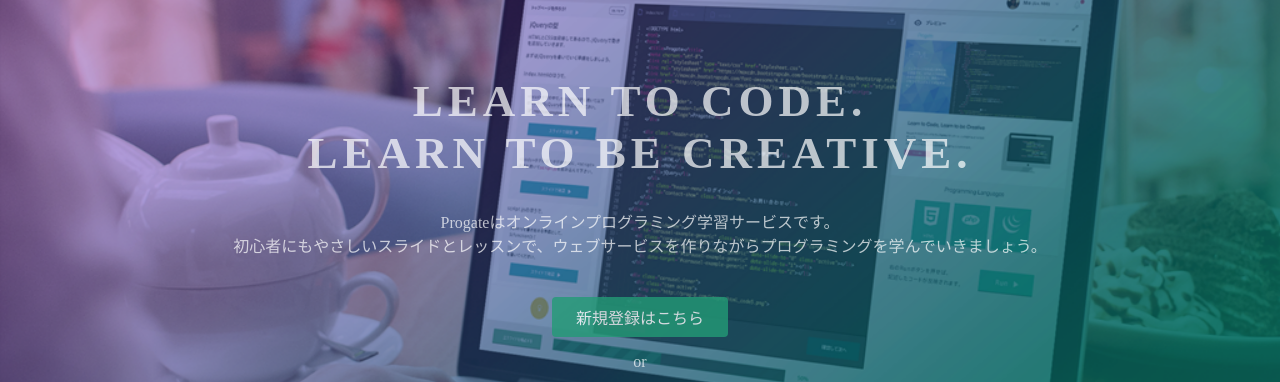
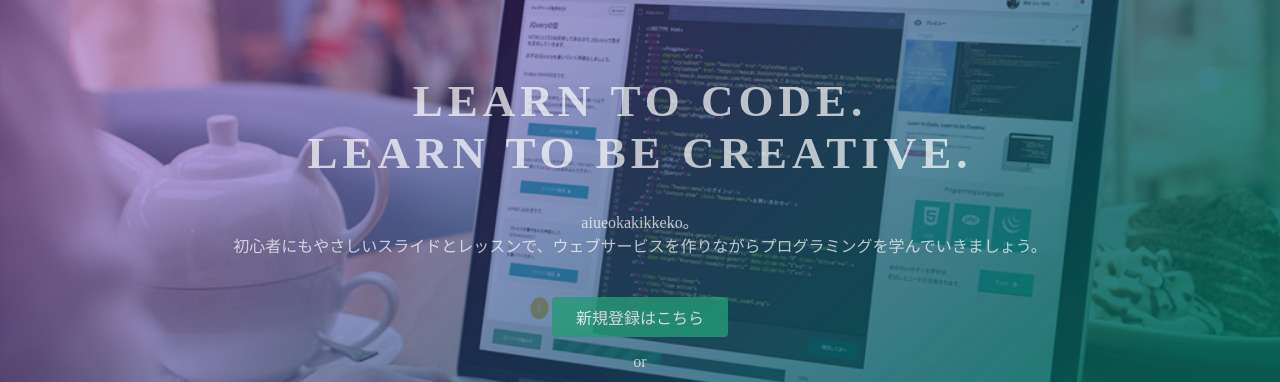
Before and after one commit to samoita0830/samoita0830.github.io, a plain HTML site: page index.html in a window 1280 px wide. Shown: the part 135-517 px from the top of the page. Drawn offline with Linux system fonts and the light colour scheme.

Commit message:
Update index.html

```diff
--- a/index.html
+++ b/index.html
@@ -24,7 +24,7 @@
   <div class="top-wrapper">
     <div class="container">
       <h1>LEARN TO CODE.<br>LEARN TO BE CREATIVE.</h1>
-      <p>Progateはオンラインプログラミング学習サービスです。<br>初心者にもやさしいスライドとレッスンで、ウェブサービスを作りながらプログラミングを学んでいきましょう。</p>
+      <p>aiueokakikkeko。<br>初心者にもやさしいスライドとレッスンで、ウェブサービスを作りながらプログラミングを学んでいきましょう。</p>
       <div class="btn-wrapper">
         <a href="#" class="btn signup">新規登録はこちら</a>
         <p>or</p>
```
